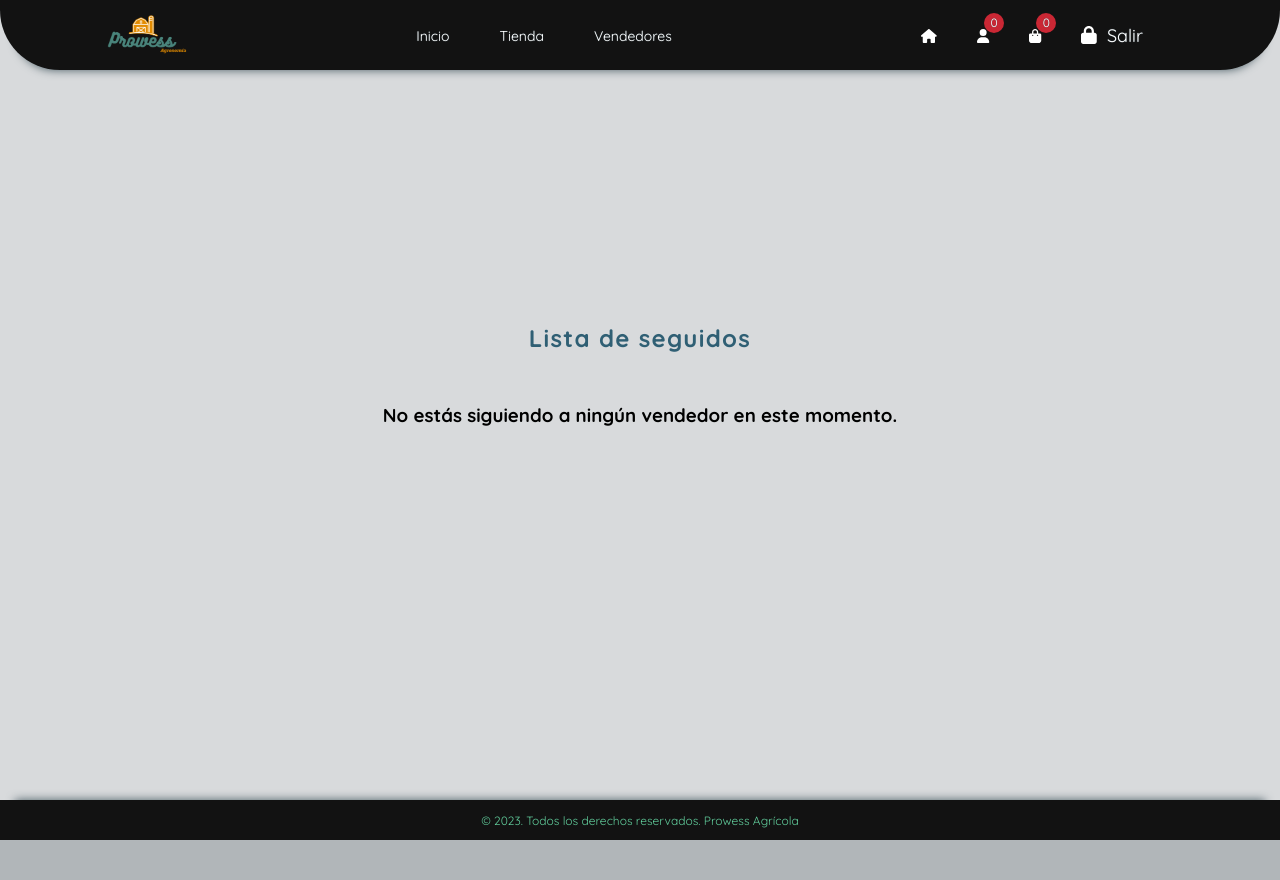
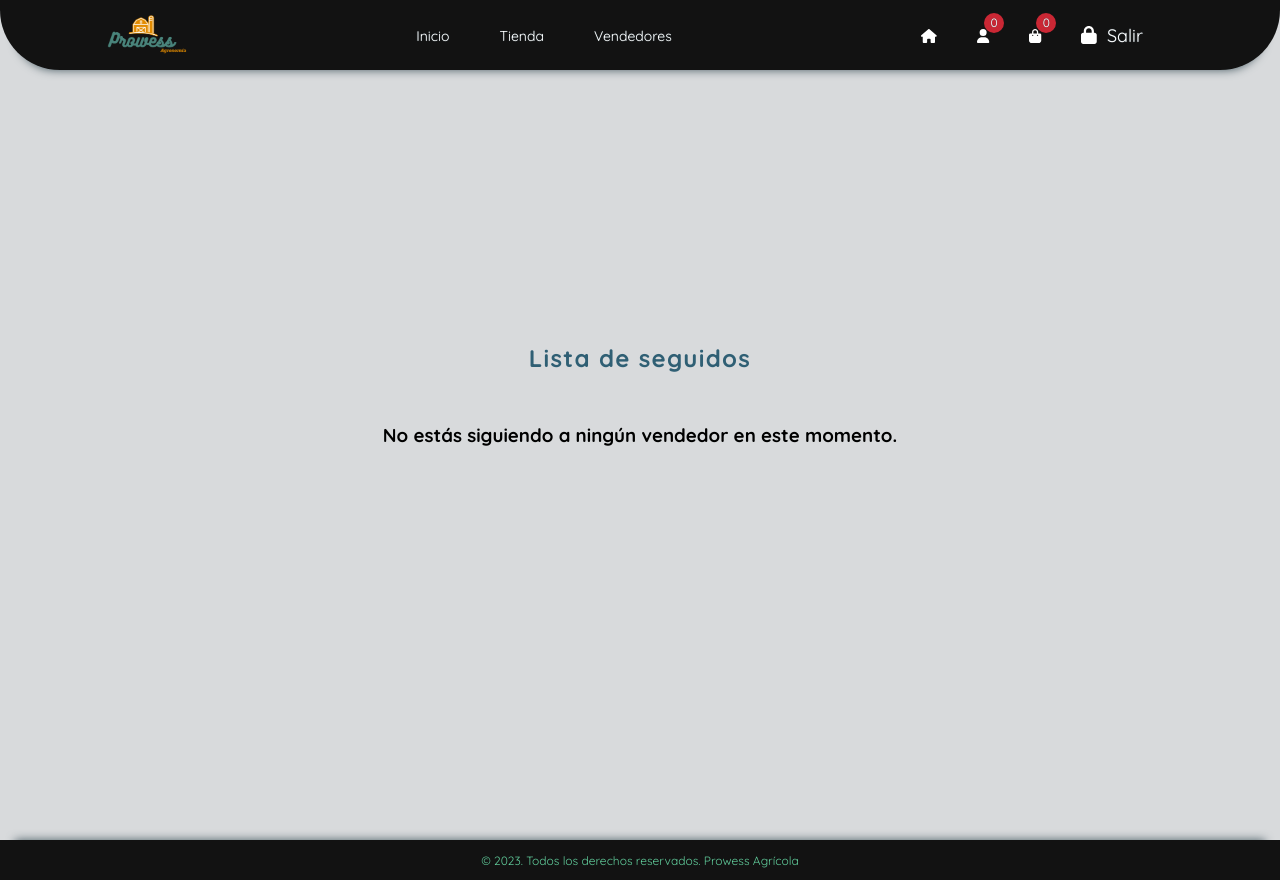
Before and after one commit to alissoncaiza/prowessAGR---Node-js, a React (Create React App) app in the folder frontend/: page /follow in a window 1280 px wide. Before the commit the page ends 840 px from the top, so only its background shows below. Built offline with nearby package versions, Linux system fonts and the light colour scheme; sample sign-in values are in the browser's storage.

Commit message:
Flores - Update follow.css

```diff
--- a/frontend/src/pages/follow/follow.css
+++ b/frontend/src/pages/follow/follow.css
@@ -1,9 +1,10 @@
 .follow-row {
-    height: 100vh;
+    min-height: 105vh;
     display: flex;
     justify-content: center;
     align-items: center;
     flex-direction: column;
+    flex-wrap: nowrap;
 }
 
 .follow-title {
```
